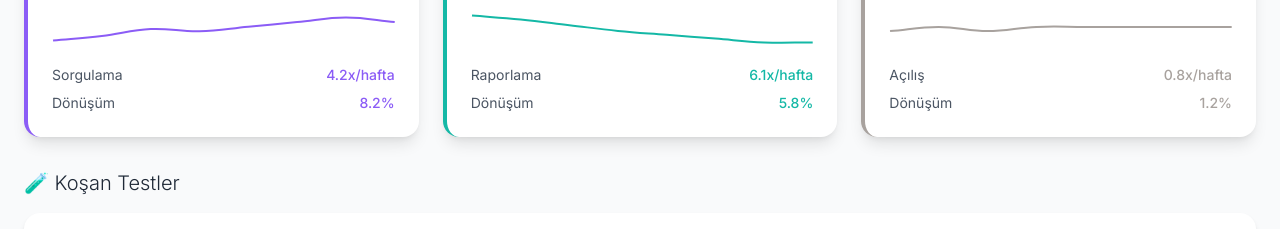
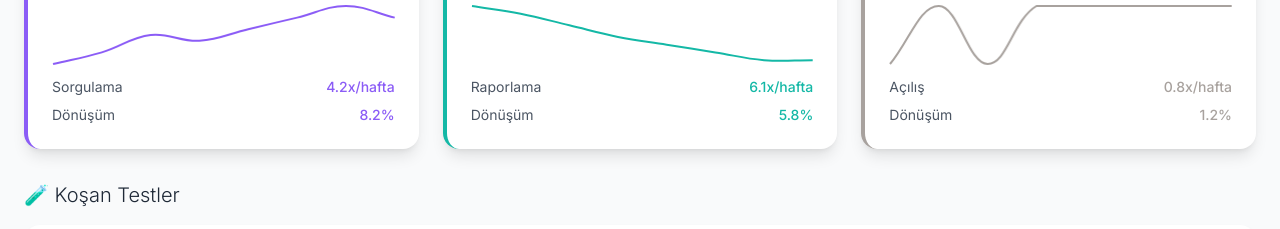
Before and after one commit to Melis-Sutci/behavioural-hub, a plain HTML site: page index.html in a window 1280 px wide. Shown: the part 571-800 px from the top of the page. Drawn offline with nearby package versions, Linux system fonts and the light colour scheme.

Commit message:
Update index.html

```diff
--- a/index.html
+++ b/index.html
@@ -53,6 +53,14 @@
             50% { box-shadow: 0 0 0 8px rgba(249, 115, 22, 0); }
         }
         .pulse-orange { animation: pulse 2s infinite; }
+
+        /* CHART FIX: Bu class grafiklerin taşmasını kesin olarak engeller */
+        .sparkline-container {
+            position: relative;
+            height: 60px !important; /* Yüksekliği zorla sabitliyoruz */
+            width: 100%;
+            overflow: hidden;
+        }
     </style>
 </head>
 <body class="bg-gray-50 min-h-screen">
@@ -70,9 +78,7 @@
                     </div>
                 </div>
                 <div class="flex items-center space-x-4">
-                    <button class="p-2 bg-white/10 rounded-lg hover:bg-white/20 transition text-white">
-                        🔍
-                    </button>
+                    <button class="p-2 bg-white/10 rounded-lg hover:bg-white/20 transition text-white">🔍</button>
                     <div class="text-right">
                         <p class="text-sm font-light">Merhaba, <span class="font-medium">Melis</span> 👋</p>
                         <p class="text-xs text-purple-200">Platform Lead</p>
@@ -179,7 +185,8 @@
                         <div class="w-full bg-gray-200 rounded-full h-1 mb-2">
                             <div class="bg-detective rounded-full h-1" style="width: 38%"></div>
                         </div>
-                        <div class="relative h-12 w-full">
+
+                        <div class="sparkline-container">
                             <canvas id="sparklineDetective"></canvas>
                         </div>
                     </div>
@@ -224,7 +231,8 @@
                         <div class="w-full bg-gray-200 rounded-full h-1 mb-2">
                             <div class="bg-victim rounded-full h-1" style="width: 26%"></div>
                         </div>
-                        <div class="relative h-12 w-full">
+
+                        <div class="sparkline-container">
                             <canvas id="sparklineVictim"></canvas>
                         </div>
                     </div>
@@ -269,7 +277,8 @@
                         <div class="w-full bg-gray-200 rounded-full h-1 mb-2">
                             <div class="bg-passive rounded-full h-1" style="width: 21%"></div>
                         </div>
-                        <div class="relative h-12 w-full">
+
+                        <div class="sparkline-container">
                             <canvas id="sparklinePassive"></canvas>
                         </div>
                     </div>
@@ -431,7 +440,7 @@
     </footer>
 
     <script>
-        // Sparkline Chart Oluşturma Fonksiyonu
+        // Sparkline Config
         function createSparkline(canvasId, data, color) {
             const ctx = document.getElementById(canvasId).getContext('2d');
             new Chart(ctx, {
@@ -443,29 +452,27 @@
                         borderColor: color,
                         borderWidth: 2,
                         fill: false,
-                        pointRadius: 0, // Noktaları gizle
-                        pointHoverRadius: 0,
-                        tension: 0.4 // Çizgiyi yumuşat
+                        pointRadius: 0,
+                        tension: 0.4
                     }]
                 },
                 options: {
                     responsive: true,
-                    maintainAspectRatio: false, // Div boyutuna uyması için false
-                    plugins: { legend: { display: false }, tooltip: { enabled: false } }, // Tooltip ve legend gizle
+                    maintainAspectRatio: false, // Div boyutuna uyması için zorunlu
+                    plugins: { legend: { display: false }, tooltip: { enabled: false } },
                     scales: {
-                        x: { display: false }, // X eksenini gizle
-                        y: { display: false, min: Math.min(...data) - 5, max: Math.max(...data) + 5 }  // Y eksenini gizle
+                        x: { display: false },
+                        y: { display: false }
                     },
                     layout: { padding: 0 }
                 }
             });
         }
 
-        // Dummy Data ile Sparkline'ları Çiz
-        // Trend verisi: Son 7-8 haftalık mini trendler
-        createSparkline('sparklineDetective', [30, 32, 35, 34, 36, 38, 40, 38], '#8B5CF6'); // Dedektifler (Mor)
-        createSparkline('sparklineVictim', [40, 38, 35, 32, 30, 28, 26, 26], '#14B8A6');   // Mağdurlar (Düşüşte)
-        createSparkline('sparklinePassive', [20, 21, 20, 21, 21, 21, 21, 21], '#A8A29E');  // Pasifler (Düz)
+        // Dummy Data
+        createSparkline('sparklineDetective', [30, 32, 35, 34, 36, 38, 40, 38], '#8B5CF6');
+        createSparkline('sparklineVictim', [40, 38, 35, 32, 30, 28, 26, 26], '#14B8A6');
+        createSparkline('sparklinePassive', [20, 21, 20, 21, 21, 21, 21, 21], '#A8A29E');
 
         // Slider Logic
         let currentSlide = 0;
```
